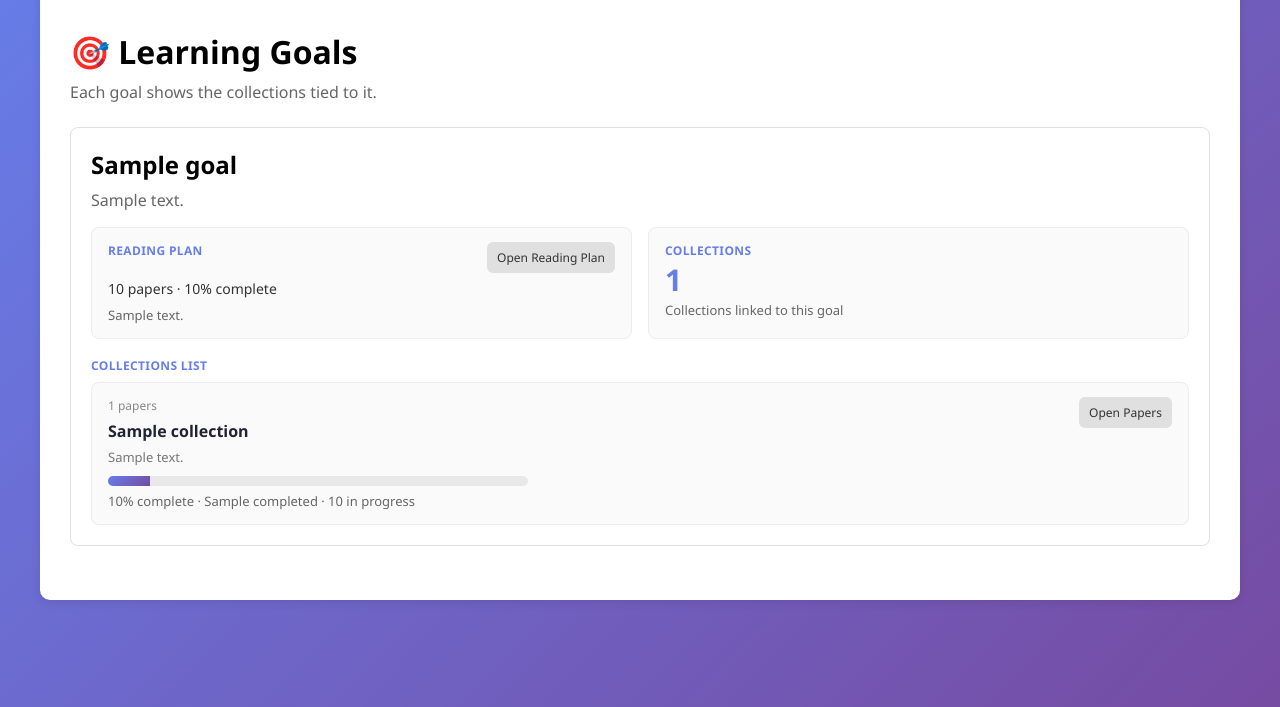
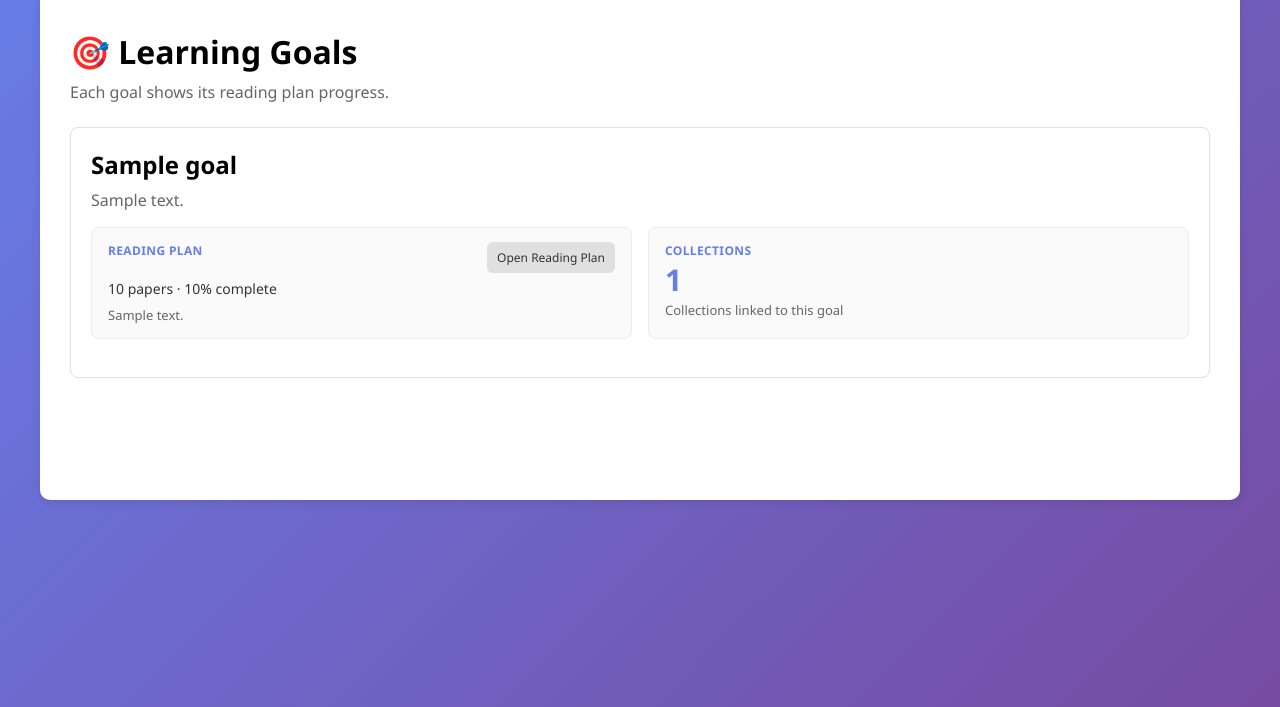
Before and after one commit to sergioss123/databricks-capstone-project, a Flask app: template templates/learning_goals.html in a window 1280 px wide. Shown: the part 93-800 px from the top of the page. Run offline with Flask 3, Linux system fonts and the light colour scheme; the template is opened without the code that fills it: most values are stand-ins (such as "Sample title", 1, 10 or a date in 2020).

Commit message:
Refine learning goals UI and fix external paper link selection

```diff
--- a/app.py
+++ b/app.py
@@ -75,6 +75,33 @@ def summarize_abstract(abstract: Optional[str], max_length: int = 220) -> str:
     if len(text) <= max_length:
         return text
     return text[:max_length].rsplit(' ', 1)[0] + '...'
+
+
+def build_external_paper_url(paper: dict) -> Optional[str]:
+    """Build the best available external paper URL from stored metadata.
+
+    Fallback order:
+    1) DOI URL (canonical external id for works)
+    2) OpenAlex work URL
+    3) Publisher/repository landing page URL
+    """
+    if not paper:
+        return None
+
+    doi = (paper.get('doi') or '').strip()
+    if doi:
+        if doi.startswith('http://') or doi.startswith('https://'):
+            return doi
+        return f"https://doi.org/{doi}"
+
+    openalex_id = (paper.get('openalex_id') or '').strip()
+    if openalex_id:
+        if openalex_id.startswith('http://') or openalex_id.startswith('https://'):
+            return openalex_id
+        return f"https://openalex.org/{openalex_id}"
+
+    landing_page_url = (paper.get('landing_page_url') or '').strip()
+    return landing_page_url or None
 
 
 def create_goal_reading_plan(user_id: str, goal_id: str, papers: list, max_papers: int = 10) -> dict:
@@ -2348,6 +2375,7 @@ def paper_workspace(paper_id):
         """
         SELECT
             p.id,
+            p.openalex_id,
             p.title,
             p.abstract,
             p.doi,
@@ -2370,6 +2398,7 @@ def paper_workspace(paper_id):
 
     paper = paper_rows[0]
     paper['summary'] = summarize_abstract(paper.get('abstract'), max_length=320)
+    paper['external_url'] = build_external_paper_url(paper)
 
     notes_rows = lakebase.run_query(
         """
--- a/templates/learning_goals.html
+++ b/templates/learning_goals.html
@@ -6,7 +6,7 @@
 <div style="max-width: 1200px; margin: 0 auto;">
     <div style="margin-bottom: 24px;">
         <h1 style="margin-bottom: 8px;">🎯 Learning Goals</h1>
-        <p style="color: #666;">Each goal shows the collections tied to it.</p>
+        <p style="color: #666;">Each goal shows its reading plan progress.</p>
     </div>
 
     {% if not goals %}
@@ -52,37 +52,6 @@
             </div>
         </div>
 
-        <div style="font-size: 12px; color: #667eea; margin-bottom: 8px; font-weight: 700; letter-spacing: 0.03em; text-transform: uppercase;">Collections List</div>
-
-        {% if goal.collections %}
-        <div style="display: grid; gap: 12px;">
-            {% for collection in goal.collections %}
-            <div style="border: 1px solid #ececec; border-radius: 8px; padding: 14px 16px; background: #fafafa;">
-                <div style="display: flex; justify-content: space-between; gap: 12px; align-items: start; flex-wrap: wrap;">
-                    <div style="flex: 1; min-width: 0;">
-                        <div style="font-size: 12px; color: #888; margin-bottom: 6px;">{{ collection.paper_count }} papers</div>
-                        <div style="font-size: 16px; font-weight: 600; color: #223;">{{ collection.name }}</div>
-                        {% if collection.description %}
-                        <div style="color: #777; font-size: 13px; margin-top: 6px;">{{ collection.description }}</div>
-                        {% endif %}
-                        <div style="margin-top: 10px; background: #e8e8e8; border-radius: 999px; height: 10px; overflow: hidden; max-width: 420px;">
-                            <div style="width: {{ collection.progress }}%; height: 100%; background: linear-gradient(135deg, #667eea, #764ba2);"></div>
-                        </div>
-                        <div style="color: #666; font-size: 13px; margin-top: 6px;">
-                            {{ collection.progress }}% complete · {{ collection.completed_papers }} completed · {{ collection.in_progress_papers }} in progress
-                        </div>
-                    </div>
-                    <div style="display: flex; align-items: center;">
-                        <a href="{{ url_for('collections') }}" class="btn btn-secondary" style="padding: 7px 10px; font-size: 12px;">Open Papers</a>
-                    </div>
-                </div>
-            </div>
-            {% endfor %}
-        </div>
-        {% else %}
-        <p style="color: #999; margin-top: 8px;">No collections linked to this goal yet.</p>
-        {% endif %}
-
     </div>
     {% endfor %}
 </div>
--- a/templates/paper_workspace.html
+++ b/templates/paper_workspace.html
@@ -21,7 +21,7 @@
         </div>
 
         <div style="margin-bottom: 12px;">
-            <a href="{{ paper.landing_page_url or url_for('paper_detail', paper_id=paper.id) }}" target="_blank" rel="noopener noreferrer" style="font-weight: 600; color: #223; text-decoration: none;">
+            <a href="{{ paper.external_url or url_for('paper_detail', paper_id=paper.id) }}" target="_blank" rel="noopener noreferrer" style="font-weight: 600; color: #223; text-decoration: none;">
                 Open paper link
             </a>
         </div>
```
